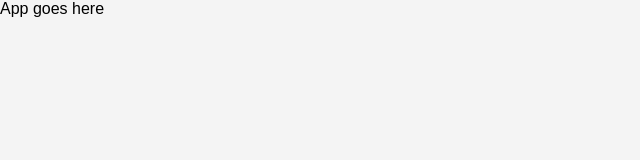
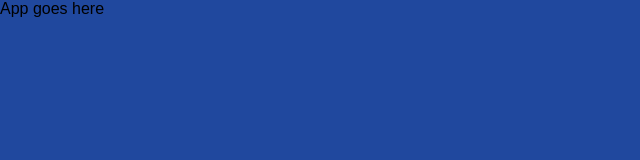
Before and after one commit to kurokoda/mad-libs, a React app: page / in a window 1280 px wide. Shown: the whole page, without its empty margins (0-640 px from the left). Built offline with nearby package versions, Linux system fonts and the light colour scheme; some packages are replaced by stand-ins of ours.

Commit message:
Updated app background color

```diff
--- a/src/index.scss
+++ b/src/index.scss
@@ -1,5 +1,5 @@
 body {
-  background: #f4f4f4;
+  background: #20489e;
   padding: 0;
   margin: 0;
   font-family: sans-serif;
```
